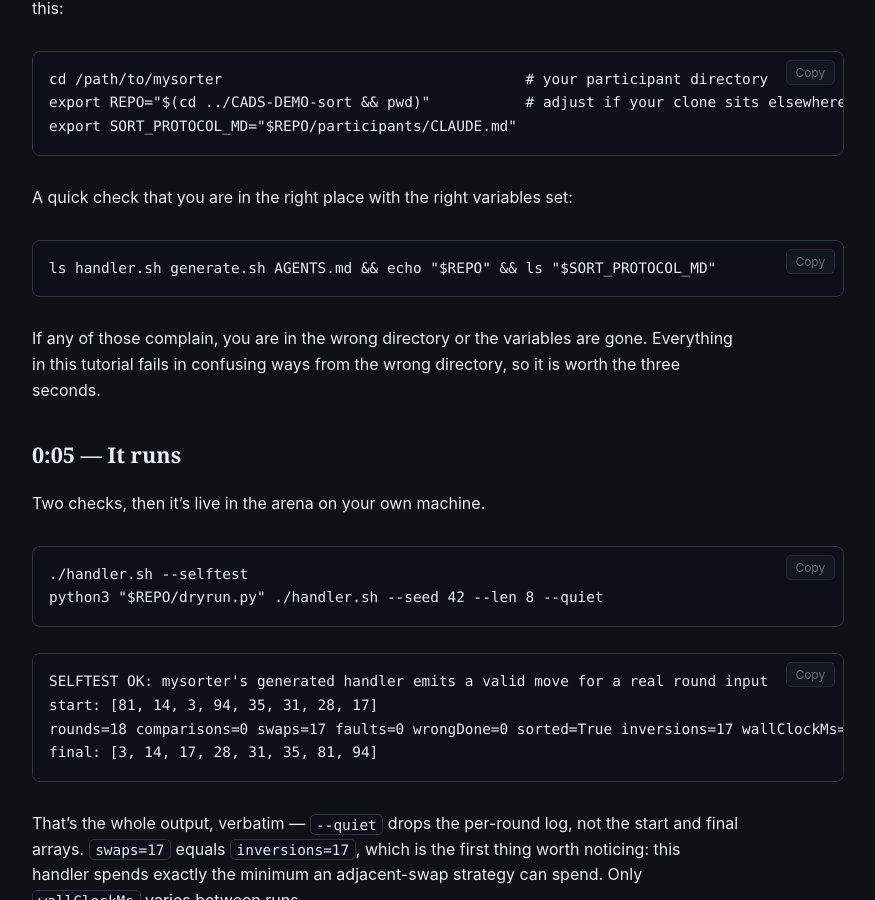
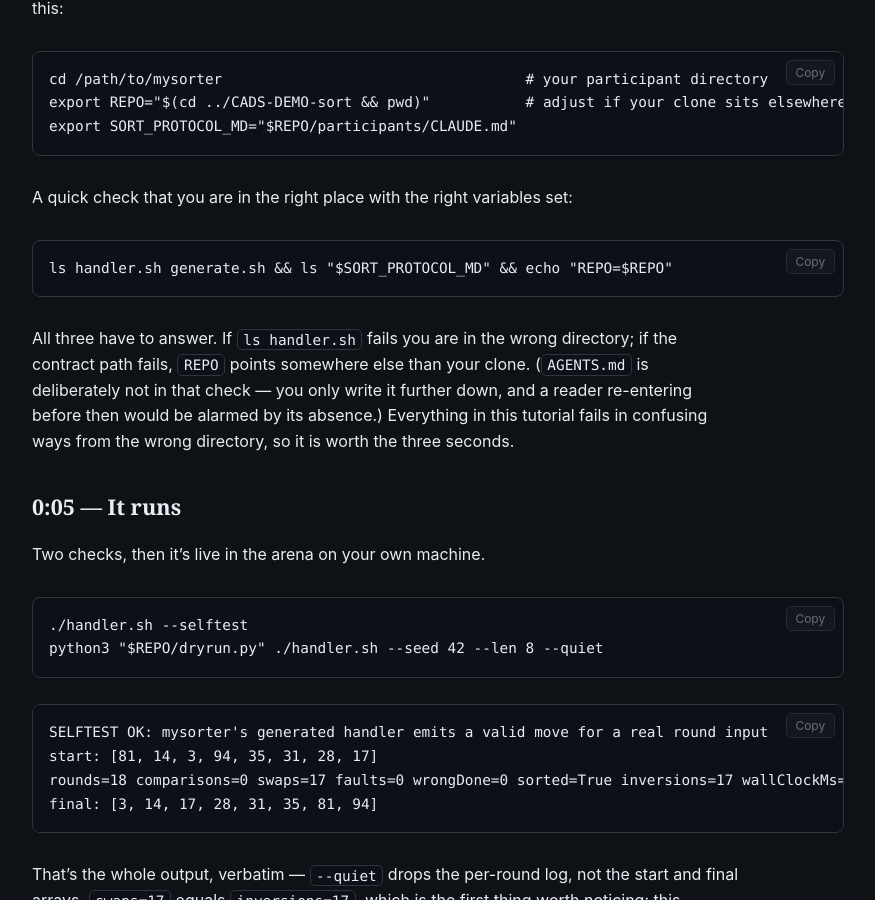
Before and after one commit to scimbe/CADS-DEMO-sort-docs, a Jekyll site: the page built from _tutorials/five-seconds.md, in a window 1280 px wide and 900 px high, scrolled down 1307 px. Shown: the whole window, without its empty margins (322-1197 px from the left). Built offline with Jekyll 4.4.1, drawn with Linux system fonts in a browser that asks for light colours.

Commit message:
docs(five-seconds): my own orientation check would have false-alarmed
The check I just added listed AGENTS.md, which does not exist until the reader
writes it two sections later. Anyone re-entering right after scaffolding -- the
most likely moment -- would have been told they were in the wrong place while
being in exactly the right one. Dropped from the check, with a note saying why
so nobody adds it back.

````diff
--- a/_tutorials/five-seconds.md
+++ b/_tutorials/five-seconds.md
@@ -61,11 +61,14 @@ export SORT_PROTOCOL_MD="$REPO/participants/CLAUDE.md"
 A quick check that you are in the right place with the right variables set:
 
 ```bash
-ls handler.sh generate.sh AGENTS.md && echo "$REPO" && ls "$SORT_PROTOCOL_MD"
+ls handler.sh generate.sh && ls "$SORT_PROTOCOL_MD" && echo "REPO=$REPO"
 ```
 
-If any of those complain, you are in the wrong directory or the variables are gone. Everything in
-this tutorial fails in confusing ways from the wrong directory, so it is worth the three seconds.
+All three have to answer. If `ls handler.sh` fails you are in the wrong directory; if the contract
+path fails, `REPO` points somewhere else than your clone. (`AGENTS.md` is deliberately not in that
+check — you only write it further down, and a reader re-entering before then would be alarmed by
+its absence.) Everything in this tutorial fails in confusing ways from the wrong directory, so it is
+worth the three seconds.
 
 ## 0:05 — It runs
 
````
